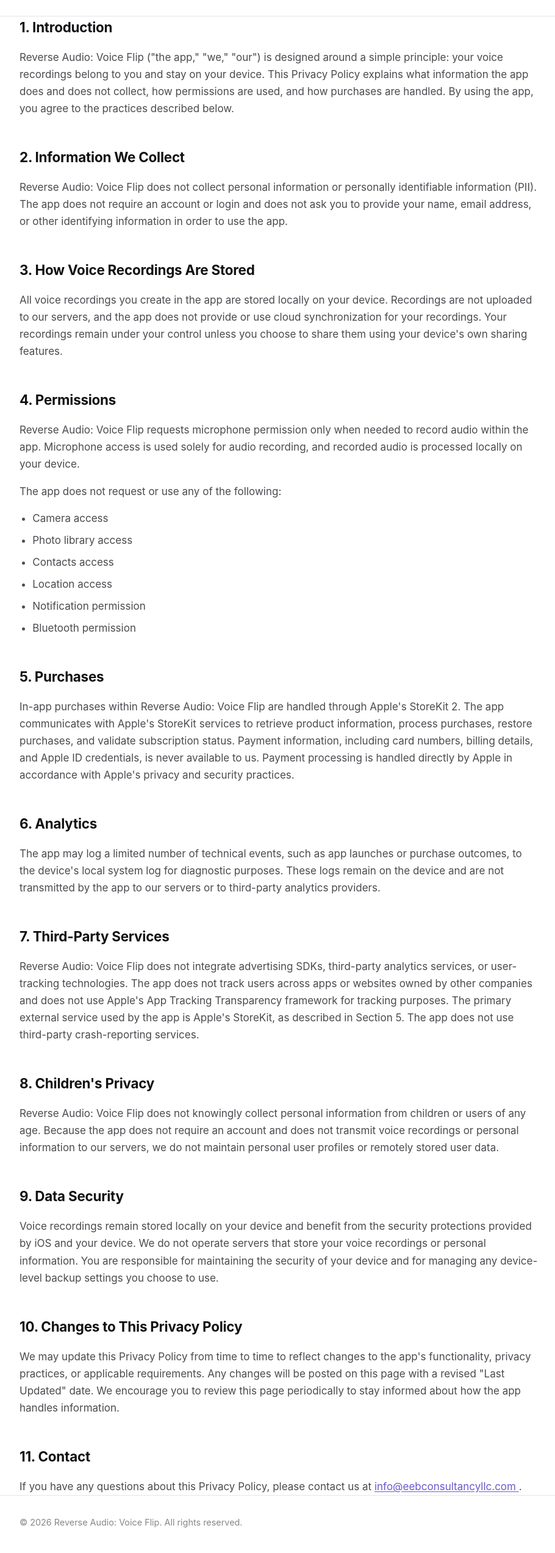
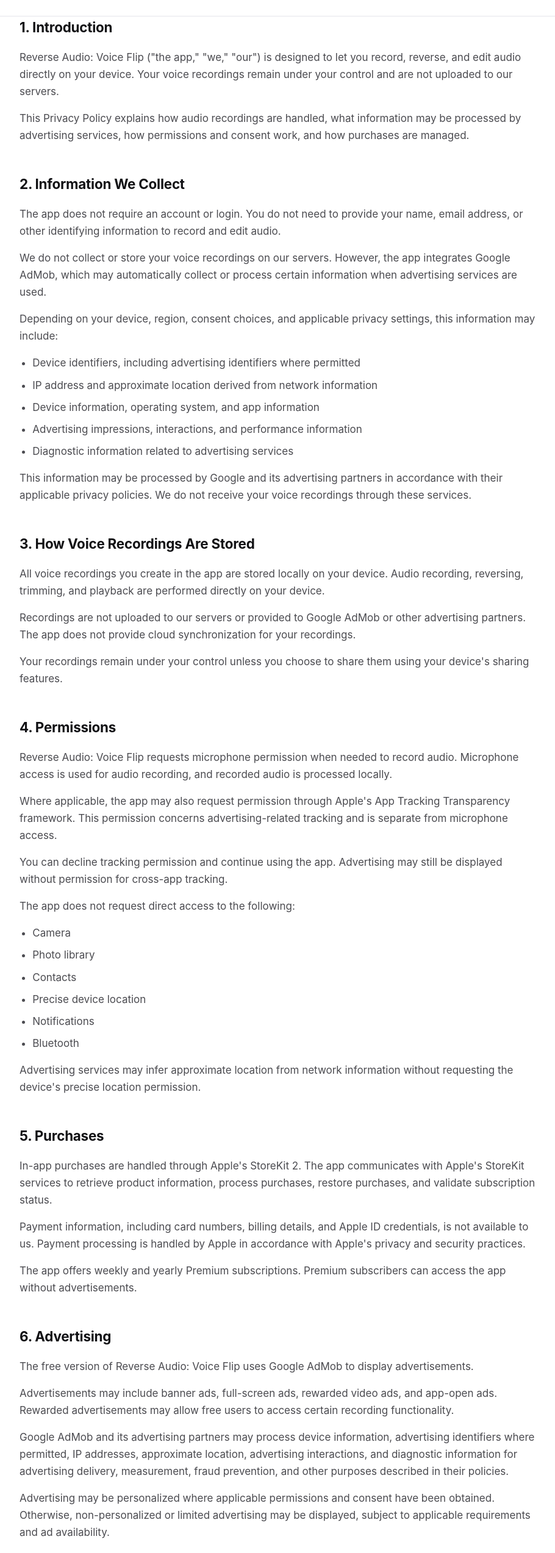
Before and after one commit to eebconsultancy/reverse-audio-voice-flip-legal, a plain HTML site: page privacy.html in a window 1280 px wide. Shown: the part 240-2787 px from the top of the page at 61% size, without its empty margins (182-1092 px from the left). Drawn offline with Linux system fonts and the light colour scheme.

Commit message:
Update privacy.html

```diff
--- a/privacy.html
+++ b/privacy.html
@@ -1,3 +1,4 @@
+
 <!DOCTYPE html>
 <html lang="en">
 <head>
@@ -8,7 +9,7 @@
 
   <meta
     name="description"
-    content="Privacy Policy for Reverse Audio: Voice Flip, an iOS app that records and reverses audio entirely on-device with no accounts, tracking, or personal data collection."
+    content="Privacy Policy for Reverse Audio: Voice Flip. Learn about on-device audio processing, Google AdMob advertising, consent, and data privacy."
   >
 
   <meta name="robots" content="index, follow">
@@ -25,7 +26,7 @@
 
   <meta
     property="og:description"
-    content="Learn how Reverse Audio: Voice Flip handles your data — recordings stay on your device, with no accounts or tracking."
+    content="Learn how Reverse Audio: Voice Flip protects your recordings and handles advertising, consent, and privacy."
   >
 
   <meta property="og:type" content="website">
@@ -39,7 +40,7 @@
     <div class="container">
       <p class="eyebrow">Reverse Audio: Voice Flip</p>
       <h1>Privacy Policy</h1>
-      <p class="subtitle">Last Updated: August 2026</p>
+      <p class="subtitle">Last Updated: November 18, 2026</p>
     </div>
   </header>
 
@@ -49,11 +50,16 @@
       <h2 id="introduction-heading">1. Introduction</h2>
 
       <p>
-        Reverse Audio: Voice Flip ("the app," "we," "our") is designed around a
-        simple principle: your voice recordings belong to you and stay on your
-        device. This Privacy Policy explains what information the app does and does
-        not collect, how permissions are used, and how purchases are handled.
-        By using the app, you agree to the practices described below.
+        Reverse Audio: Voice Flip ("the app," "we," "our") is designed
+        to let you record, reverse, and edit audio directly on your device.
+        Your voice recordings remain under your control and are not
+        uploaded to our servers.
+      </p>
+
+      <p>
+        This Privacy Policy explains how audio recordings are handled,
+        what information may be processed by advertising services,
+        how permissions and consent work, and how purchases are managed.
       </p>
     </section>
 
@@ -61,10 +67,35 @@
       <h2 id="information-we-collect-heading">2. Information We Collect</h2>
 
       <p>
-        Reverse Audio: Voice Flip does not collect personal information or
-        personally identifiable information (PII). The app does not require an
-        account or login and does not ask you to provide your name, email address,
-        or other identifying information in order to use the app.
+        The app does not require an account or login. You do not need
+        to provide your name, email address, or other identifying
+        information to record and edit audio.
+      </p>
+
+      <p>
+        We do not collect or store your voice recordings on our servers.
+        However, the app integrates Google AdMob, which may automatically
+        collect or process certain information when advertising services
+        are used.
+      </p>
+
+      <p>
+        Depending on your device, region, consent choices, and applicable
+        privacy settings, this information may include:
+      </p>
+
+      <ul>
+        <li>Device identifiers, including advertising identifiers where permitted</li>
+        <li>IP address and approximate location derived from network information</li>
+        <li>Device information, operating system, and app information</li>
+        <li>Advertising impressions, interactions, and performance information</li>
+        <li>Diagnostic information related to advertising services</li>
+      </ul>
+
+      <p>
+        This information may be processed by Google and its advertising
+        partners in accordance with their applicable privacy policies.
+        We do not receive your voice recordings through these services.
       </p>
     </section>
 
@@ -72,11 +103,20 @@
       <h2 id="voice-recordings-heading">3. How Voice Recordings Are Stored</h2>
 
       <p>
-        All voice recordings you create in the app are stored locally on your
-        device. Recordings are not uploaded to our servers, and the app does not
-        provide or use cloud synchronization for your recordings. Your recordings
-        remain under your control unless you choose to share them using your
-        device's own sharing features.
+        All voice recordings you create in the app are stored locally
+        on your device. Audio recording, reversing, trimming, and
+        playback are performed directly on your device.
+      </p>
+
+      <p>
+        Recordings are not uploaded to our servers or provided to
+        Google AdMob or other advertising partners. The app does not
+        provide cloud synchronization for your recordings.
+      </p>
+
+      <p>
+        Your recordings remain under your control unless you choose
+        to share them using your device's sharing features.
       </p>
     </section>
 
@@ -84,103 +124,267 @@
       <h2 id="permissions-heading">4. Permissions</h2>
 
       <p>
-        Reverse Audio: Voice Flip requests microphone permission only when needed
-        to record audio within the app. Microphone access is used solely for audio
-        recording, and recorded audio is processed locally on your device.
+        Reverse Audio: Voice Flip requests microphone permission
+        when needed to record audio. Microphone access is used
+        for audio recording, and recorded audio is processed locally.
       </p>
 
-      <p>The app does not request or use any of the following:</p>
+      <p>
+        Where applicable, the app may also request permission through
+        Apple's App Tracking Transparency framework. This permission
+        concerns advertising-related tracking and is separate from
+        microphone access.
+      </p>
+
+      <p>
+        You can decline tracking permission and continue using the app.
+        Advertising may still be displayed without permission for
+        cross-app tracking.
+      </p>
+
+      <p>
+        The app does not request direct access to the following:
+      </p>
 
       <ul>
-        <li>Camera access</li>
-        <li>Photo library access</li>
-        <li>Contacts access</li>
-        <li>Location access</li>
-        <li>Notification permission</li>
-        <li>Bluetooth permission</li>
+        <li>Camera</li>
+        <li>Photo library</li>
+        <li>Contacts</li>
+        <li>Precise device location</li>
+        <li>Notifications</li>
+        <li>Bluetooth</li>
       </ul>
+
+      <p>
+        Advertising services may infer approximate location from
+        network information without requesting the device's
+        precise location permission.
+      </p>
     </section>
 
     <section id="purchases" aria-labelledby="purchases-heading">
       <h2 id="purchases-heading">5. Purchases</h2>
 
       <p>
-        In-app purchases within Reverse Audio: Voice Flip are handled through
-        Apple's StoreKit 2. The app communicates with Apple's StoreKit services to
-        retrieve product information, process purchases, restore purchases, and
-        validate subscription status. Payment information, including card numbers,
-        billing details, and Apple ID credentials, is never available to us.
-        Payment processing is handled directly by Apple in accordance with Apple's
-        privacy and security practices.
+        In-app purchases are handled through Apple's StoreKit 2.
+        The app communicates with Apple's StoreKit services to
+        retrieve product information, process purchases, restore
+        purchases, and validate subscription status.
+      </p>
+
+      <p>
+        Payment information, including card numbers, billing details,
+        and Apple ID credentials, is not available to us.
+        Payment processing is handled by Apple in accordance with
+        Apple's privacy and security practices.
+      </p>
+
+      <p>
+        The app offers weekly and yearly Premium subscriptions.
+        Premium subscribers can access the app without advertisements.
+      </p>
+    </section>
+
+    <section id="advertising" aria-labelledby="advertising-heading">
+      <h2 id="advertising-heading">6. Advertising</h2>
+
+      <p>
+        The free version of Reverse Audio: Voice Flip uses
+        Google AdMob to display advertisements.
+      </p>
+
+      <p>
+        Advertisements may include banner ads, full-screen ads,
+        rewarded video ads, and app-open ads.
+        Rewarded advertisements may allow free users to access
+        certain recording functionality.
+      </p>
+
+      <p>
+        Google AdMob and its advertising partners may process
+        device information, advertising identifiers where permitted,
+        IP addresses, approximate location, advertising interactions,
+        and diagnostic information for advertising delivery,
+        measurement, fraud prevention, and other purposes
+        described in their policies.
+      </p>
+
+      <p>
+        Advertising may be personalized where applicable permissions
+        and consent have been obtained. Otherwise, non-personalized
+        or limited advertising may be displayed, subject to
+        applicable requirements and ad availability.
+      </p>
+
+      <p>
+        Premium subscribers do not receive advertisements.
+        Advertising services are not initialized for Premium
+        subscribers under the app's current implementation.
+      </p>
+
+      <p>
+        For more information about Google's data practices, visit:
+        <a href="https://policies.google.com/privacy"
+           target="_blank" rel="noopener noreferrer">
+          Google Privacy Policy
+        </a>
+        and
+        <a href="https://policies.google.com/technologies/ads"
+           target="_blank" rel="noopener noreferrer">
+          Google's Advertising Technologies
+        </a>.
+      </p>
+    </section>
+
+    <section id="consent" aria-labelledby="consent-heading">
+      <h2 id="consent-heading">7. Advertising Consent and Tracking</h2>
+
+      <p>
+        Where required by applicable law, the app uses Google's
+        User Messaging Platform (UMP) to present advertising
+        privacy notices and obtain or manage consent.
+      </p>
+
+      <p>
+        Depending on your region and device settings, the app
+        may also request permission through Apple's App Tracking
+        Transparency framework before advertising-related tracking.
+      </p>
+
+      <p>
+        If you allow tracking, advertising identifiers may be used
+        for personalized advertising and related measurement.
+        If you decline tracking, you can continue using the app,
+        although advertisements may still appear.
+      </p>
+
+      <p>
+        Where available, you can review or update applicable
+        advertising consent choices through the
+        "Ad Privacy Options" entry in the app's Settings.
+      </p>
+
+      <p>
+        You can also manage Apple's tracking permission in
+        your device's Settings under Privacy &amp; Security,
+        then Tracking.
       </p>
     </section>
 
     <section id="analytics" aria-labelledby="analytics-heading">
-      <h2 id="analytics-heading">6. Analytics</h2>
+      <h2 id="analytics-heading">8. Analytics and Diagnostics</h2>
 
       <p>
-        The app may log a limited number of technical events, such as app launches
-        or purchase outcomes, to the device's local system log for diagnostic
-        purposes. These logs remain on the device and are not transmitted by the
-        app to our servers or to third-party analytics providers.
+        The app may generate limited technical logs on your
+        device for diagnostic purposes.
+      </p>
+
+      <p>
+        We do not operate a separate third-party analytics
+        integration for analyzing your voice recordings.
+        However, Google AdMob may collect advertising performance
+        information, interactions, and diagnostics as described
+        in Sections 2 and 6.
+      </p>
+
+      <p>
+        Your recorded audio is not transmitted to advertising
+        or analytics providers.
       </p>
     </section>
 
     <section id="third-party-services" aria-labelledby="third-party-services-heading">
-      <h2 id="third-party-services-heading">7. Third-Party Services</h2>
+      <h2 id="third-party-services-heading">9. Third-Party Services</h2>
 
       <p>
-        Reverse Audio: Voice Flip does not integrate advertising SDKs, third-party
-        analytics services, or user-tracking technologies. The app does not track
-        users across apps or websites owned by other companies and does not use
-        Apple's App Tracking Transparency framework for tracking purposes.
-        The primary external service used by the app is Apple's StoreKit, as
-        described in Section 5. The app does not use third-party crash-reporting
-        services.
+        The app uses the following external services:
+      </p>
+
+      <ul>
+        <li>
+          <strong>Apple StoreKit 2:</strong>
+          For subscription purchases, restoration, and entitlement management.
+        </li>
+        <li>
+          <strong>Google AdMob:</strong>
+          For advertising delivery, measurement, and related services
+          in the free version.
+        </li>
+        <li>
+          <strong>Google User Messaging Platform:</strong>
+          For advertising consent management where applicable.
+        </li>
+      </ul>
+
+      <p>
+        These providers process information according to their
+        respective privacy policies and applicable legal requirements.
       </p>
     </section>
 
     <section id="childrens-privacy" aria-labelledby="childrens-privacy-heading">
-      <h2 id="childrens-privacy-heading">8. Children's Privacy</h2>
+      <h2 id="childrens-privacy-heading">10. Children's Privacy</h2>
 
       <p>
-        Reverse Audio: Voice Flip does not knowingly collect personal information
-        from children or users of any age. Because the app does not require an
-        account and does not transmit voice recordings or personal information to
-        our servers, we do not maintain personal user profiles or remotely stored
-        user data.
+        Reverse Audio: Voice Flip is not specifically directed
+        toward children.
+      </p>
+
+      <p>
+        We do not knowingly collect children's personal information
+        through an account system or through uploads of voice recordings.
+        However, third-party advertising services may process
+        device-related information as described in this policy.
+      </p>
+
+      <p>
+        If you believe that personal information relating to a child
+        has been processed inappropriately, please contact us
+        using the information below.
       </p>
     </section>
 
     <section id="data-security" aria-labelledby="data-security-heading">
-      <h2 id="data-security-heading">9. Data Security</h2>
+      <h2 id="data-security-heading">11. Data Security</h2>
 
       <p>
-        Voice recordings remain stored locally on your device and benefit from the
-        security protections provided by iOS and your device. We do not operate
-        servers that store your voice recordings or personal information. You are
-        responsible for maintaining the security of your device and for managing
-        any device-level backup settings you choose to use.
+        Voice recordings remain stored locally on your device
+        and benefit from the security protections provided by iOS.
+        We do not operate servers that store your voice recordings.
+      </p>
+
+      <p>
+        Information processed by third-party advertising services
+        is subject to those providers' security and privacy practices.
+      </p>
+
+      <p>
+        You are responsible for maintaining the security of your
+        device and managing any device-level backup settings.
       </p>
     </section>
 
     <section id="changes" aria-labelledby="changes-heading">
-      <h2 id="changes-heading">10. Changes to This Privacy Policy</h2>
+      <h2 id="changes-heading">12. Changes to This Privacy Policy</h2>
 
       <p>
-        We may update this Privacy Policy from time to time to reflect changes to
-        the app's functionality, privacy practices, or applicable requirements.
-        Any changes will be posted on this page with a revised "Last Updated" date.
-        We encourage you to review this page periodically to stay informed about
-        how the app handles information.
+        We may update this Privacy Policy to reflect changes
+        to the app's functionality, advertising services,
+        privacy practices, or applicable requirements.
+      </p>
+
+      <p>
+        Any changes will be posted on this page with a revised
+        "Last Updated" date.
       </p>
     </section>
 
     <section id="contact" aria-labelledby="contact-heading">
-      <h2 id="contact-heading">11. Contact</h2>
+      <h2 id="contact-heading">13. Contact</h2>
 
       <p>
-        If you have any questions about this Privacy Policy, please contact us at
+        If you have questions about this Privacy Policy,
+        privacy choices, or data handling, contact us at
         <a href="mailto:info@eebconsultancyllc.com">
           info@eebconsultancyllc.com
         </a>.
```
